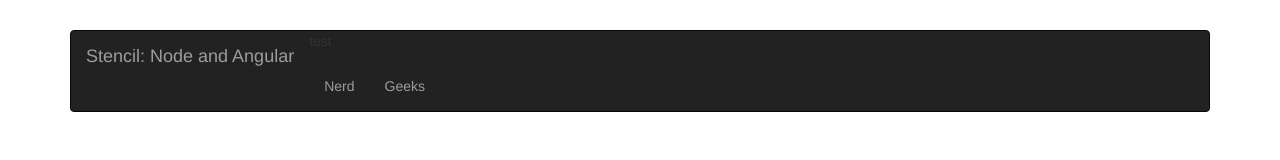
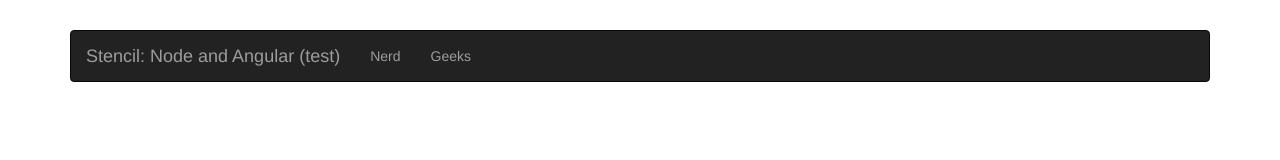
Before and after one commit to Dracognic/starter-node-angular, a website: page public/index.html in a window 1280 px wide. Drawn offline with nearby package versions, Linux system fonts and the light colour scheme; some packages are replaced by stand-ins of ours.

Commit message:
adding .travis.yml and deploy.sh files

```diff
--- a/public/index.html
+++ b/public/index.html
@@ -29,10 +29,9 @@
 	<!-- HEADER -->
 	<nav class="navbar navbar-inverse">
 		<div class="navbar-header">
-			<a class="navbar-brand" href="/">Stencil: Node and Angular</a>
+			<a class="navbar-brand" href="/">Stencil: Node and Angular (test)</a>
 		</div>
 		<ul class="nav navbar-nav">
-			<p>test</p>
 			<li><a href="/nerds">Nerd</a></li>
 			<li><a href="/geeks">Geeks</a></li>
 		</ul>
```
Also changed, not shown: .travis.yml.
